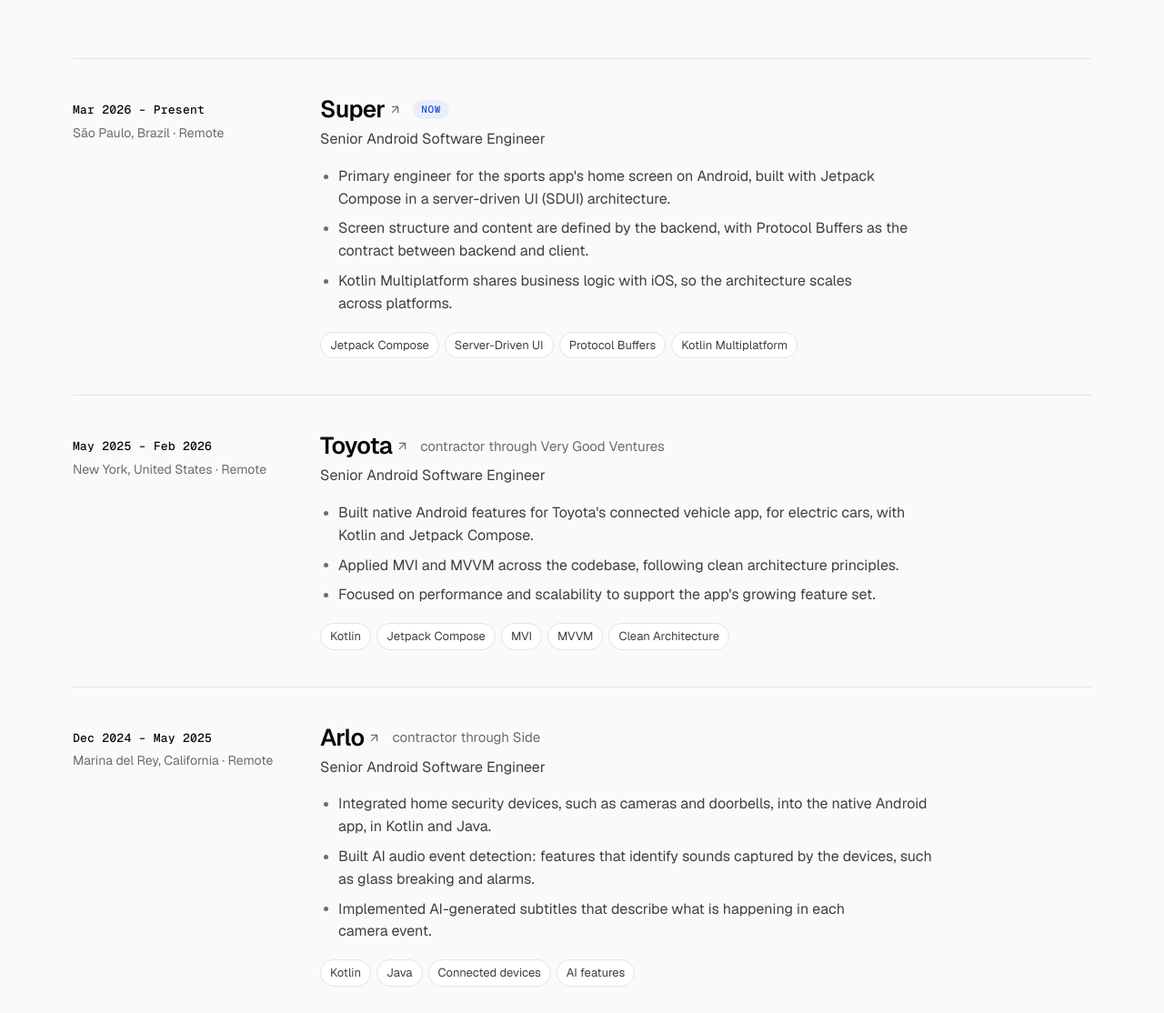
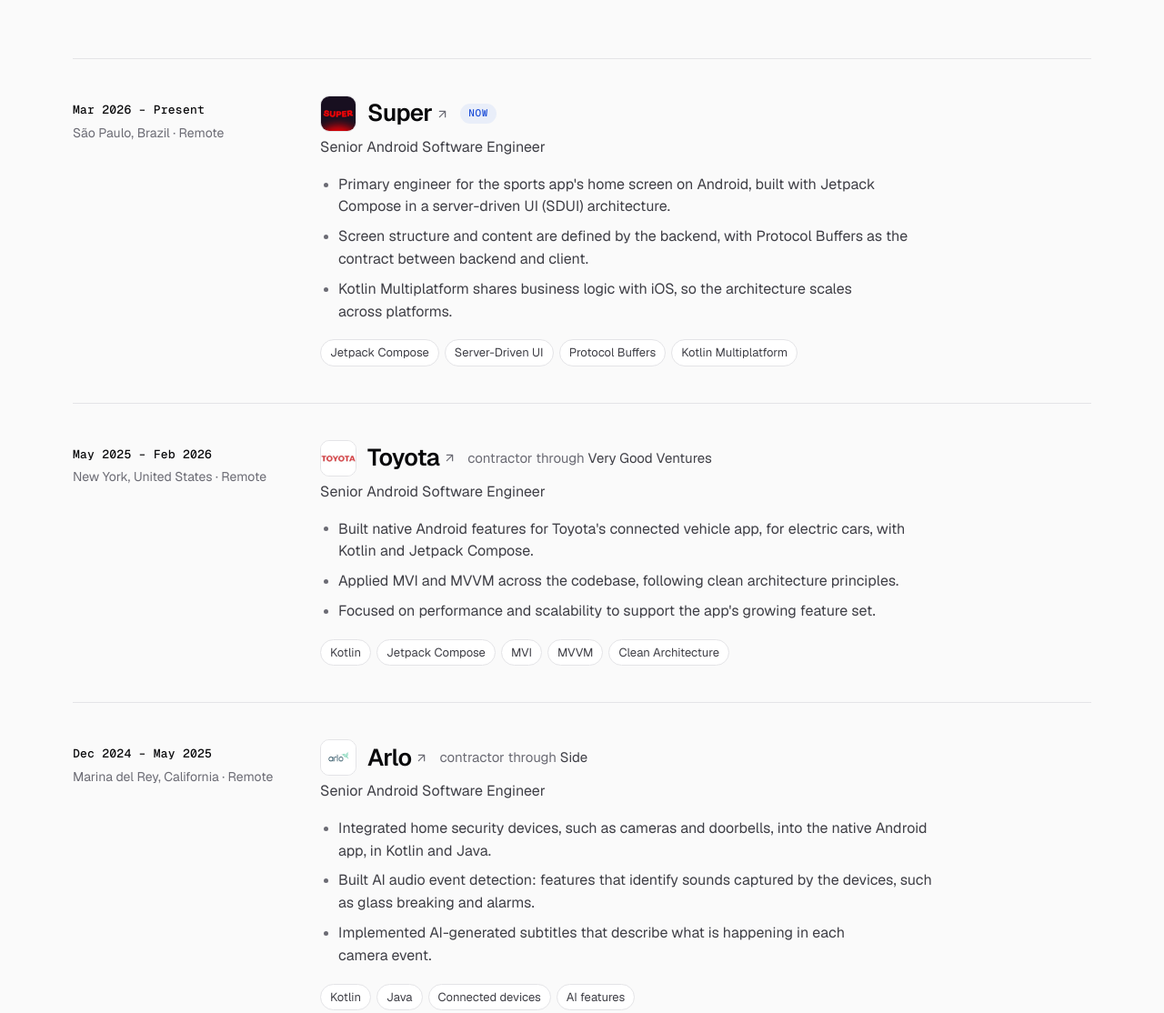
Before and after one commit to PierreVieira/pierre-vieira-site, a website: page public/index.html in a window 1280 px wide. Shown: the part 3350-4464 px from the top of the page at 91% size. Drawn offline with Linux system fonts and the light colour scheme.

Commit message:
Add company logos and link the contracting agencies
Each job in the experience section shows the company's LinkedIn logo
inside its link. Very Good Ventures and Side, the agencies behind the
Toyota and Arlo contracts, now link to their own sites in every language.

Co-Authored-By: Claude Opus 5.5 <noreply@anthropic.com>

```diff
--- a/public/index.html
+++ b/public/index.html
@@ -249,7 +249,7 @@
               <p class="place" data-i18n="placeSaoPaulo">São Paulo, Brazil · Remote</p>
             </div>
             <div>
-              <h3><a href="https://super.xyz/" target="_blank" rel="noopener"><span class="ext">Super<svg class="icon" aria-hidden="true"><use href="#i-arrow"/></svg></span></a><span class="now" data-i18n="now">Now</span></h3>
+              <h3><a class="company" href="https://super.xyz/" target="_blank" rel="noopener"><img class="logo" src="img/logo-super.jpg" alt="" width="40" height="40" loading="lazy"><span class="ext">Super<svg class="icon" aria-hidden="true"><use href="#i-arrow"/></svg></span></a><span class="now" data-i18n="now">Now</span></h3>
               <p class="role" data-i18n="roleSenior">Senior Android Software Engineer</p>
               <ul class="bullets">
                 <li data-i18n="super1">Primary engineer for the sports app's home screen on Android, built with Jetpack Compose in a server-driven UI (SDUI) architecture.</li>
@@ -266,7 +266,7 @@
               <p class="place" data-i18n="placeNewYork">New York, United States · Remote</p>
             </div>
             <div>
-              <h3><a href="https://www.toyota.com/" target="_blank" rel="noopener"><span class="ext">Toyota<svg class="icon" aria-hidden="true"><use href="#i-arrow"/></svg></span></a><span class="via" data-i18n="toyotaVia">contractor through Very Good Ventures</span></h3>
+              <h3><a class="company" href="https://www.toyota.com/" target="_blank" rel="noopener"><img class="logo" src="img/logo-toyota.jpg" alt="" width="40" height="40" loading="lazy"><span class="ext">Toyota<svg class="icon" aria-hidden="true"><use href="#i-arrow"/></svg></span></a><span class="via" data-i18n-html="toyotaVia">contractor through <a class="link" href="https://verygood.ventures/" target="_blank" rel="noopener">Very Good Ventures</a></span></h3>
               <p class="role" data-i18n="roleSenior">Senior Android Software Engineer</p>
               <ul class="bullets">
                 <li data-i18n="toyota1">Built native Android features for Toyota's connected vehicle app, for electric cars, with Kotlin and Jetpack Compose.</li>
@@ -283,7 +283,7 @@
               <p class="place" data-i18n="placeCalifornia">Marina del Rey, California · Remote</p>
             </div>
             <div>
-              <h3><a href="https://www.arlo.com/" target="_blank" rel="noopener"><span class="ext">Arlo<svg class="icon" aria-hidden="true"><use href="#i-arrow"/></svg></span></a><span class="via" data-i18n="arloVia">contractor through Side</span></h3>
+              <h3><a class="company" href="https://www.arlo.com/" target="_blank" rel="noopener"><img class="logo" src="img/logo-arlo.jpg" alt="" width="40" height="40" loading="lazy"><span class="ext">Arlo<svg class="icon" aria-hidden="true"><use href="#i-arrow"/></svg></span></a><span class="via" data-i18n-html="arloVia">contractor through <a class="link" href="https://www.side.inc/" target="_blank" rel="noopener">Side</a></span></h3>
               <p class="role" data-i18n="roleSenior">Senior Android Software Engineer</p>
               <ul class="bullets">
                 <li data-i18n="arlo1">Integrated home security devices, such as cameras and doorbells, into the native Android app, in Kotlin and Java.</li>
@@ -300,7 +300,7 @@
               <p class="place" data-i18n="placeSaoPaulo">São Paulo, Brazil · Remote</p>
             </div>
             <div>
-              <h3><a href="https://www.mercadolivre.com.br/" target="_blank" rel="noopener"><span class="ext"><span data-i18n="mercadoName">Mercado Libre</span><svg class="icon" aria-hidden="true"><use href="#i-arrow"/></svg></span></a><span class="via">Mercado Pago</span></h3>
+              <h3><a class="company" href="https://www.mercadolivre.com.br/" target="_blank" rel="noopener"><img class="logo" src="img/logo-mercado.jpg" alt="" width="40" height="40" loading="lazy"><span class="ext"><span data-i18n="mercadoName">Mercado Libre</span><svg class="icon" aria-hidden="true"><use href="#i-arrow"/></svg></span></a><span class="via">Mercado Pago</span></h3>
               <p class="role"><span data-i18n="roleSenior">Senior Android Software Engineer</span> <span class="dim" data-i18n="mercadoPrevious">· Mid-Level until Feb 2023</span></p>
               <ul class="bullets">
                 <li data-i18n="mercado1">Cut payment processing time by implementing new services and parallelizing local operations.</li>
@@ -318,7 +318,7 @@
               <p class="place" data-i18n="placeCampinas">Campinas, Brazil · Remote</p>
             </div>
             <div>
-              <h3><a href="https://www.ifood.com.br/" target="_blank" rel="noopener"><span class="ext">iFood<svg class="icon" aria-hidden="true"><use href="#i-arrow"/></svg></span></a></h3>
+              <h3><a class="company" href="https://www.ifood.com.br/" target="_blank" rel="noopener"><img class="logo" src="img/logo-ifood.jpg" alt="" width="40" height="40" loading="lazy"><span class="ext">iFood<svg class="icon" aria-hidden="true"><use href="#i-arrow"/></svg></span></a></h3>
               <p class="role" data-i18n="roleMid">Mid-Level Android Software Engineer</p>
               <ul class="bullets">
                 <li data-i18n="ifood1">Migrated 3 screens of the grocery feature to Jetpack Compose, modernizing its interface.</li>
@@ -334,7 +334,7 @@
               <p class="place" data-i18n="placeBeloHorizonte">Belo Horizonte, Brazil · Remote</p>
             </div>
             <div>
-              <h3><a href="https://www.studiosol.com.br/" target="_blank" rel="noopener"><span class="ext">Studio Sol<svg class="icon" aria-hidden="true"><use href="#i-arrow"/></svg></span></a></h3>
+              <h3><a class="company" href="https://www.studiosol.com.br/" target="_blank" rel="noopener"><img class="logo" src="img/logo-studio-sol.jpg" alt="" width="40" height="40" loading="lazy"><span class="ext">Studio Sol<svg class="icon" aria-hidden="true"><use href="#i-arrow"/></svg></span></a></h3>
               <p class="role"><span data-i18n="roleJunior">Junior Android Software Engineer III</span> <span class="dim" data-i18n="studioPrevious">· Mobile Developer Intern until Sep 2021</span></p>
               <ul class="bullets">
                 <li data-i18n="studio1">Developed and released 3 different applications at the same time.</li>
--- a/public/site.css
+++ b/public/site.css
@@ -343,7 +343,14 @@ a:hover > .ext .icon, .ext:hover .icon { transform: translate(2px, -2px); color:
 .job h3 { display: flex; flex-wrap: wrap; align-items: center; gap: 8px 12px; font-size: clamp(21px, 2.4vw, 26px); font-weight: 600; line-height: 1.2; letter-spacing: -0.025em; }
 .job h3 a { text-decoration: none; }
 .job h3 a:hover { color: var(--accent); }
+.company { display: inline-flex; align-items: center; gap: 12px; }
+.company .logo {
+  flex: none; width: 40px; height: 40px; border: 1px solid var(--border); border-radius: 10px;
+  background: var(--surface); object-fit: cover;
+}
 .via { color: var(--muted-fg); font-size: 15px; font-weight: 400; letter-spacing: 0; }
+.via .link { color: var(--fg-soft); }
+.via .link:hover { color: var(--accent); }
 .now {
   display: inline-flex; align-items: center; gap: 6px; padding: 3px 9px; border-radius: 999px;
   background: var(--accent-soft); color: var(--on-accent-soft);
--- a/public/strings/es.js
+++ b/public/strings/es.js
@@ -84,12 +84,12 @@ window.SITE_STRINGS.es = {
   super2: "El backend define la estructura y el contenido de las pantallas, con Protocol Buffers como contrato entre backend y cliente.",
   super3: "Kotlin Multiplatform comparte la lógica de negocio con iOS, lo que permite que la arquitectura escale entre plataformas.",
   toyotaPeriod: "may 2025 – feb 2026",
-  toyotaVia: "contratista a través de Very Good Ventures",
+  toyotaVia: "contratista a través de <a class=\"link\" href=\"https://verygood.ventures/\" target=\"_blank\" rel=\"noopener\">Very Good Ventures</a>",
   toyota1: "Desarrollé funcionalidades nativas de Android para la app de vehículos conectados de Toyota, orientada a autos eléctricos, con Kotlin y Jetpack Compose.",
   toyota2: "Apliqué MVI y MVVM en toda la base de código, siguiendo los principios de clean architecture.",
   toyota3: "Foco en rendimiento y escalabilidad para sostener el crecimiento de funcionalidades de la app.",
   arloPeriod: "dic 2024 – may 2025",
-  arloVia: "contratista a través de Side",
+  arloVia: "contratista a través de <a class=\"link\" href=\"https://www.side.inc/\" target=\"_blank\" rel=\"noopener\">Side</a>",
   arlo1: "Integré dispositivos de seguridad para el hogar, como cámaras y timbres, en la app nativa de Android, en Kotlin y Java.",
   arlo2: "Desarrollé la detección de eventos de audio con IA: funcionalidades que identifican sonidos captados por los dispositivos, como vidrios rotos y alarmas.",
   arlo3: "Implementé subtítulos generados por IA que describen lo que ocurre en cada evento de las cámaras.",
--- a/public/strings/pt.js
+++ b/public/strings/pt.js
@@ -84,12 +84,12 @@ window.SITE_STRINGS.pt = {
   super2: "A estrutura e o conteúdo das telas são definidos pelo backend, com Protocol Buffers como contrato entre backend e cliente.",
   super3: "O Kotlin Multiplatform compartilha a lógica de negócio com o iOS, o que permite à arquitetura escalar entre plataformas.",
   toyotaPeriod: "mai 2025 – fev 2026",
-  toyotaVia: "contratado pela Very Good Ventures",
+  toyotaVia: "contratado pela <a class=\"link\" href=\"https://verygood.ventures/\" target=\"_blank\" rel=\"noopener\">Very Good Ventures</a>",
   toyota1: "Desenvolvi funcionalidades nativas Android para o app de veículos conectados da Toyota, voltado a carros elétricos, com Kotlin e Jetpack Compose.",
   toyota2: "Apliquei MVI e MVVM em toda a base de código, seguindo os princípios de clean architecture.",
   toyota3: "Foco em performance e escalabilidade para sustentar o crescimento de funcionalidades do app.",
   arloPeriod: "dez 2024 – mai 2025",
-  arloVia: "contratado pela Side",
+  arloVia: "contratado pela <a class=\"link\" href=\"https://www.side.inc/\" target=\"_blank\" rel=\"noopener\">Side</a>",
   arlo1: "Integrei dispositivos de segurança residencial, como câmeras e campainhas, ao app nativo Android, em Kotlin e Java.",
   arlo2: "Desenvolvi a detecção de eventos de áudio com IA: funcionalidades que identificam sons captados pelos dispositivos, como vidro quebrando e alarmes.",
   arlo3: "Implementei legendas geradas por IA que descrevem o que acontece em cada evento das câmeras.",
```
Also changed, not shown: public/img/logo-arlo.jpg (added), public/img/logo-ifood.jpg (added), public/img/logo-mercado.jpg (added), public/img/logo-studio-sol.jpg (added), public/img/logo-super.jpg (added), public/img/logo-toyota.jpg (added).
